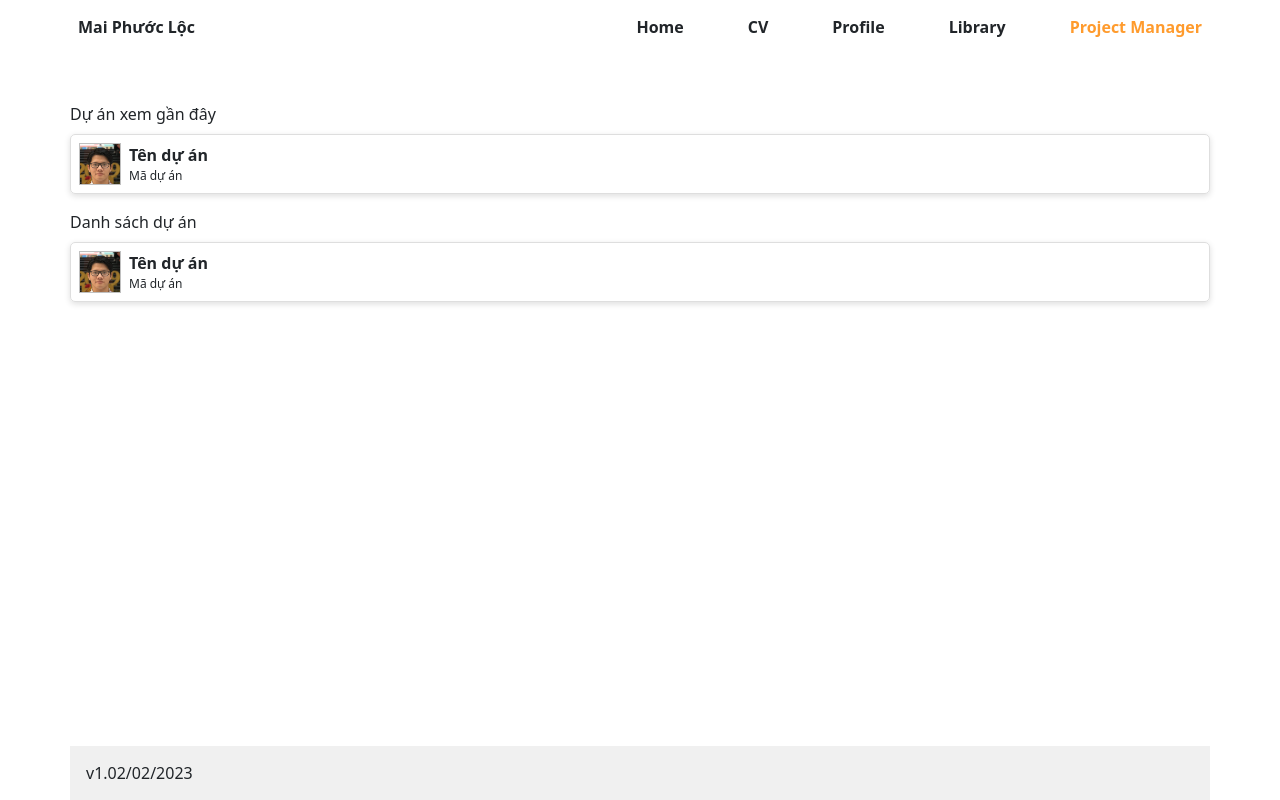
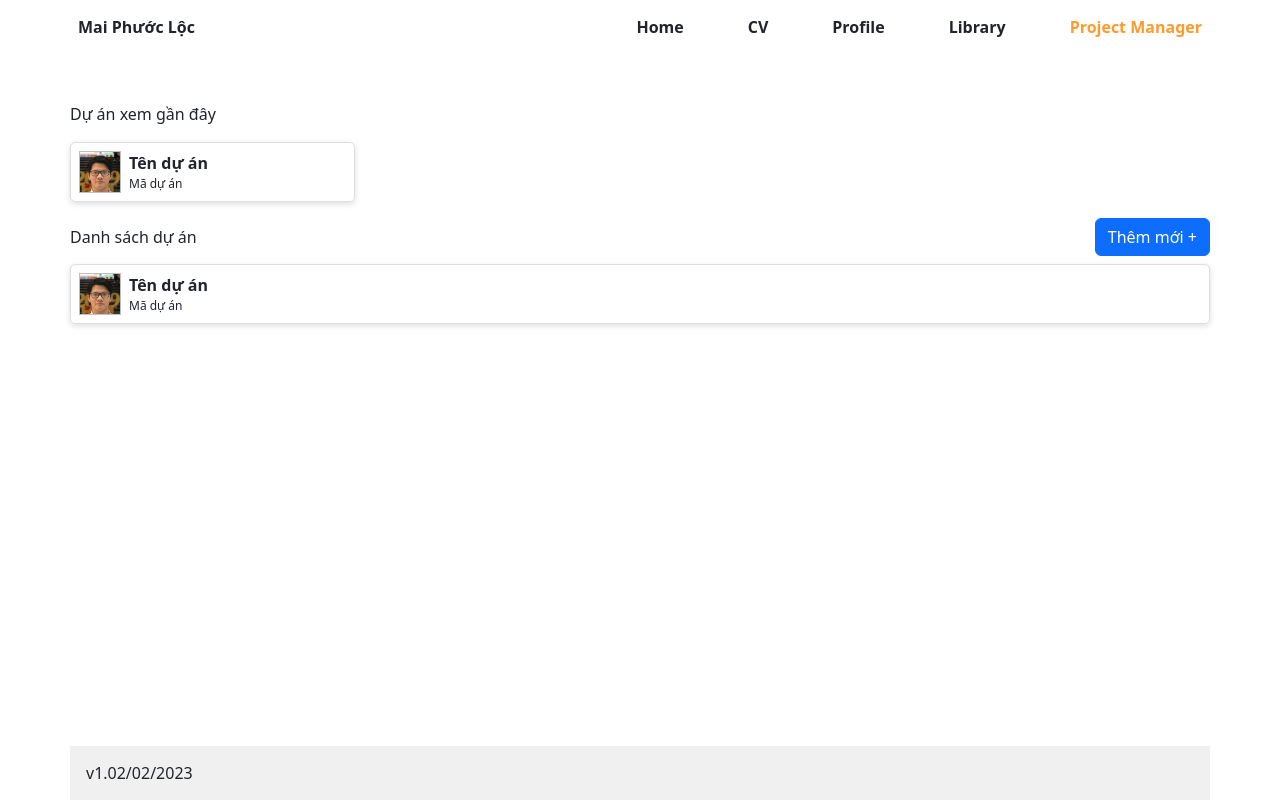
Before and after one commit to maiphuocloc/maiphuocloc.github.io, an Angular app: page /project-manager in a window 1280 px wide. Built offline with nearby package versions, Linux system fonts and the light colour scheme.

Commit message:
finish FE list project

```diff
--- a/src/app/pages/project-manager/project-manager-list/project-manager-list.component.css
+++ b/src/app/pages/project-manager/project-manager-list/project-manager-list.component.css
@@ -3,16 +3,18 @@ p {
     margin: 0px;
 }
 
-.last-project-list {
+.last-project-box, .project-list {
     border: 1px solid #dedede;
+    border-radius: 5px;
     box-shadow: 0px 2px 6px #dedede;
-    border-radius: 5px;
 }
 
+.last-project-box {
+    border-bottom: 1px solid #dedede;
+    cursor: pointer;
+    width: 100%;
+}
 .project-list {
-    border: 1px solid #dedede;
-    box-shadow: 0px 2px 6px #dedede;
-    border-radius: 5px;
     overflow-y: scroll;
     max-height: calc(100vh - 320px)
 }
@@ -31,7 +33,7 @@ p {
     border-bottom: 0px;
 }
 
-.project-box:hover {
+.project-box:hover, .last-project-box:hover {
     background-color: rgb(226, 226, 226);
 }
 
@@ -46,10 +48,40 @@ p {
     height: auto;
 }
 
+.project-info {
+    overflow: hidden;
+    text-overflow: ellipsis;
+    width: calc(100% - 50px);
+}
+
 .project-name {
+    white-space:nowrap;
     font-size: 16px;
 }
 
 .project-code {
+    white-space:nowrap;
     font-size: 12px;
 }
+
+
+/* áp dụng trên 767px */
+@media only screen and (min-width: 768px) {
+    .last-project-spacing:first-child {
+        padding-left: 0px;
+    }
+
+    .last-project-spacing:last-child {
+        padding-right: 0px;
+    }
+}
+
+/* áp dụng trên 1200px */
+@media only screen and (min-width: 1200px) {
+
+}
+
+/* áp dụng trên 1200px */
+@media only screen and (min-width: 1400px) {
+
+}
--- a/src/app/pages/project-manager/project-manager-list/project-manager-list.component.html
+++ b/src/app/pages/project-manager/project-manager-list/project-manager-list.component.html
@@ -1,10 +1,9 @@
-<div class="project-manager">
+<div class="project-manager px-2 px-md-5 p-xl-0">
     <div class="project-manager-session my-5">
-
-        <P class="mb-2">Dự án xem gần đây</P>
-        <div class="last-project-list row m-0">
-            <div class="project-box p-2 col-3 p-0" routerLink="/project-manager/1">
-                <div class="d-inline-flex">
+        <p class="mb-3">Dự án xem gần đây</p>
+        <div class="last-project-list row m-0 gx-0 gx-lg-2 gy-2 gy-lg-0">
+            <div class="last-project-spacing col-lg-3" routerLink="/project-manager/1">
+                <div class="last-project-box p-2 d-flex">
                     <div class="project-logo me-2">
                         <img src="../../../assets/curriculum-vitae/avatar.jpg" alt="">
                     </div>
@@ -15,8 +14,10 @@
                 </div>
             </div>
         </div>
-
-        <P class="mt-3 mb-2">Danh sách dự án</P>
+        <div class="d-flex justify-content-between align-items-center mt-3 mb-2 ">
+            <p>Danh sách dự án</p>
+            <button routerLink="/project-manager/add-new" class="btn btn-primary">Thêm mới +</button>
+        </div>
         <div class="project-list">
             <div class="project-box p-2" routerLink="/project-manager/1">
                 <div class="d-inline-flex">
```
